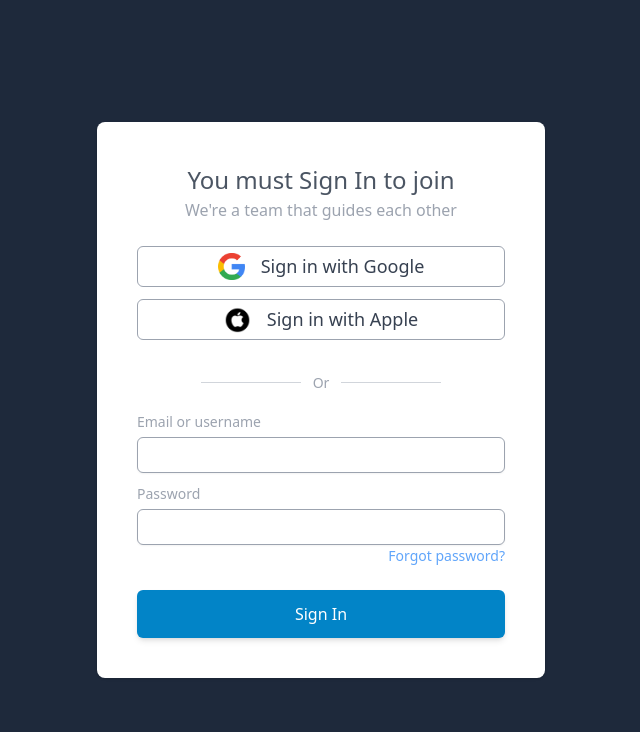
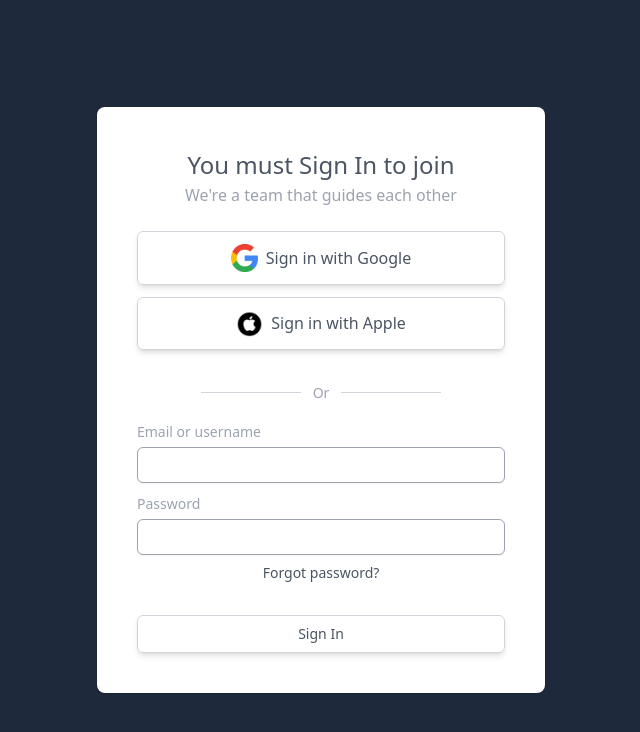
Before and after one commit to Muhammad-Tahir-S/todo-app-fullstack, a Next.js app in the folder frontend/: page /login in a window 1280 px wide. Shown: the top 732 px of the page, without its empty margins (319-959 px from the left). Built offline with nearby package versions, Linux system fonts and the light colour scheme.

Commit message:
implement Buttons

```diff
--- a/frontend/src/app/forgot-password/forgotPassword.tsx
+++ b/frontend/src/app/forgot-password/forgotPassword.tsx
@@ -1,10 +1,11 @@
 import tw from "tailwind-styled-components";
-import Link from "next/link";
 import arrow from "../../assets/arrow.svg";
-import exclaim from "../../assets/exclaim.png";
+// import exclaim from "../../assets/exclaim.png";
 import Image from "next/image";
 import Text from "@/components/Text";
 import Input from "@/components/Input";
+import Button from '@/components/Button/Button';
+import LinkButton from '@/components/Button/LinkButton';
 
 export default function ForgotPassword() {
   return (
@@ -29,7 +30,7 @@ export default function ForgotPassword() {
             label="Enter  your email"
           />
 
-            <div
+          {/* <div
               style={{ marginTop: "-0.5px" }}
               className="text-gray-300  flex  items-left bg-yellow-100  border border-gray-300 rounded-lg px-5 py-5 text-xs"
             >
@@ -44,26 +45,22 @@ export default function ForgotPassword() {
                 we cant seem to find the right email address for you. resend the
                 email that you have registered
               </Text>
-            </div>
-            <SubmitButton type="submit">Reset Password</SubmitButton>
+            </div> */}
+          <Button variant='secondary' size='large' fullWidth type="submit">Reset Password</Button>
 
-            <div className=" px-5 flex  items-center  justify-center  bg-gray-50 border border-gray-300 text-gray-900 sm:text-sm rounded-lg focus:ring-primary-600 focus:border-primary-600 block w-full p-2.5">
-              <Image src={arrow} alt={""} width={15} className="mr-3" />
 
-              <Link href="/login" id="google2">
-                Back to Login{" "}
-              </Link>
-            </div>
+          <LinkButton href="/login" size='large' variant='secondary'>
+            <Image src={arrow} alt={""} width={15} />
+            Back to Login
+          </LinkButton>
 
           <AlignCenter>
             <Text variant="p1" color="black">
               Don’t have an account yet?{" "}
-                <a
-                  href="#"
-                  className="font-medium text-primary-600 hover:underline "
-                >
+              <LinkButton variant='secondary' noBorder
+                href="/login">
                 Sign up
-                </a>
+              </LinkButton>
             </Text>
           </AlignCenter>
         </form>
@@ -72,10 +69,8 @@ export default function ForgotPassword() {
   );
 }
 
-const AlignCenter = tw.div`flex  items-center  justify-center`;
+const AlignCenter = tw.div`flex items-center justify-center`;
 
 const WhiteBg = tw.div` w-full bg-white rounded-lg shadow  sm:max-w-md p-10 flex flex-col justify-center items-center`;
 
 const Root2 = tw.div`flex items-center justify-center px-6 py-8 mx-auto md:h-screen lg:py-0`;
-
-const SubmitButton = tw.button`text-white bg-sky-600 hover:bg-blue-800 w-full py-3 flex items-center justify-center rounded-[6px] shadow-md mt-6`;
--- a/frontend/src/app/forgot-password/page.tsx
+++ b/frontend/src/app/forgot-password/page.tsx
@@ -4,8 +4,6 @@ import ForgotPassword from './forgotPassword';
 export default function Login() {
   return (
     <Root>
-      <h2 className='text-white'>forgot password Page</h2>
-      {/* Add your login form here */}
       <ForgotPassword/>
     </Root>
   );
--- a/frontend/src/app/login/loginPage.tsx
+++ b/frontend/src/app/login/loginPage.tsx
@@ -1,11 +1,12 @@
 import tw from "tailwind-styled-components";
-import Link from "next/link";
 import google from "@/assets/google.png";
 import apple from "@/assets/apple.png";
 
 import Image from "next/image";
 import Input from "@/components/Input";
 import Text from "@/components/Text";
+import Button from '@/components/Button/Button';
+import LinkButton from '@/components/Button/LinkButton';
 
 export default function LoginPage() {
   return (
@@ -21,23 +22,24 @@ export default function LoginPage() {
         </div>
 
         <div className="w-full flex flex-col gap-3 mt-6">
-          <ThirdPartySignInLink
+          <LinkButton
             href="/"
+            variant='secondary'
+            size='large'
           >
             <Image src={google} alt={""} width={27} height={24} />
-            <Text variant="H4" color="text-gray-700">
-              Sign in with Google
-            </Text>
-          </ThirdPartySignInLink>
+            Sign in with Google
+          </LinkButton>
 
-          <ThirdPartySignInLink
+          <LinkButton
             href="/"
+            variant='secondary'
+            size='large'
           >
             <Image src={apple} alt={""} width={27} height={27} />
-            <Text variant="H4" color="text-gray-700">
-              Sign in with Apple
-            </Text>
-          </ThirdPartySignInLink>
+
+            Sign in with Apple
+          </LinkButton>
         </div>
 
         <div className="relative mt-4">
@@ -67,9 +69,9 @@ export default function LoginPage() {
           />
         </form>
 
-        <ForgotPasswordLink href='/forgot-password'>Forgot password?</ForgotPasswordLink>
+        <LinkButton href='/forgot-password' variant='secondary' noBorder>Forgot password?</LinkButton>
 
-        <SubmitButton type='submit'>Sign In</SubmitButton>
+        <Button type='submit' variant='secondary' fullWidth className='mt-6'>Sign In</Button>
       </WhiteBg>
     </Root>
   );
@@ -79,10 +81,5 @@ const WhiteBg = tw.div` w-full bg-white rounded-lg shadow  sm:max-w-md p-10 flex
 
 const Root = tw.div`flex items-center justify-center px-6 py-8 mx-auto md:h-screen lg:py-0`;
 
-const ThirdPartySignInLink = tw(Link)`border border-gray-400 w-full flex rounded-md gap-4 justify-center px-2 py-1.5`;
-
-const ForgotPasswordLink = tw(Link)`self-end text-blue-400 cursor-pointer hover:text-blue-800 text-[14px]`;
 
 const TextBetweenLines = tw(Text)`my-4 before:absolute before:right-[100%] before:top-[calc(50%_-_0.5px)] before:mr-3 before:w-[100px] before:h-[1px] before:bg-gray-300 after:absolute after:left-[100%] after:top-[calc(50%_-_0.5px)] after:ml-3 after:w-[100px] after:h-[1px] after:bg-gray-300`;
-
-const SubmitButton=tw.button`text-white bg-sky-600 hover:bg-blue-800 w-full py-3 flex items-center justify-center rounded-[6px] shadow-md mt-6`
```
Lines whose indentation alone changed are shown as unchanged.
